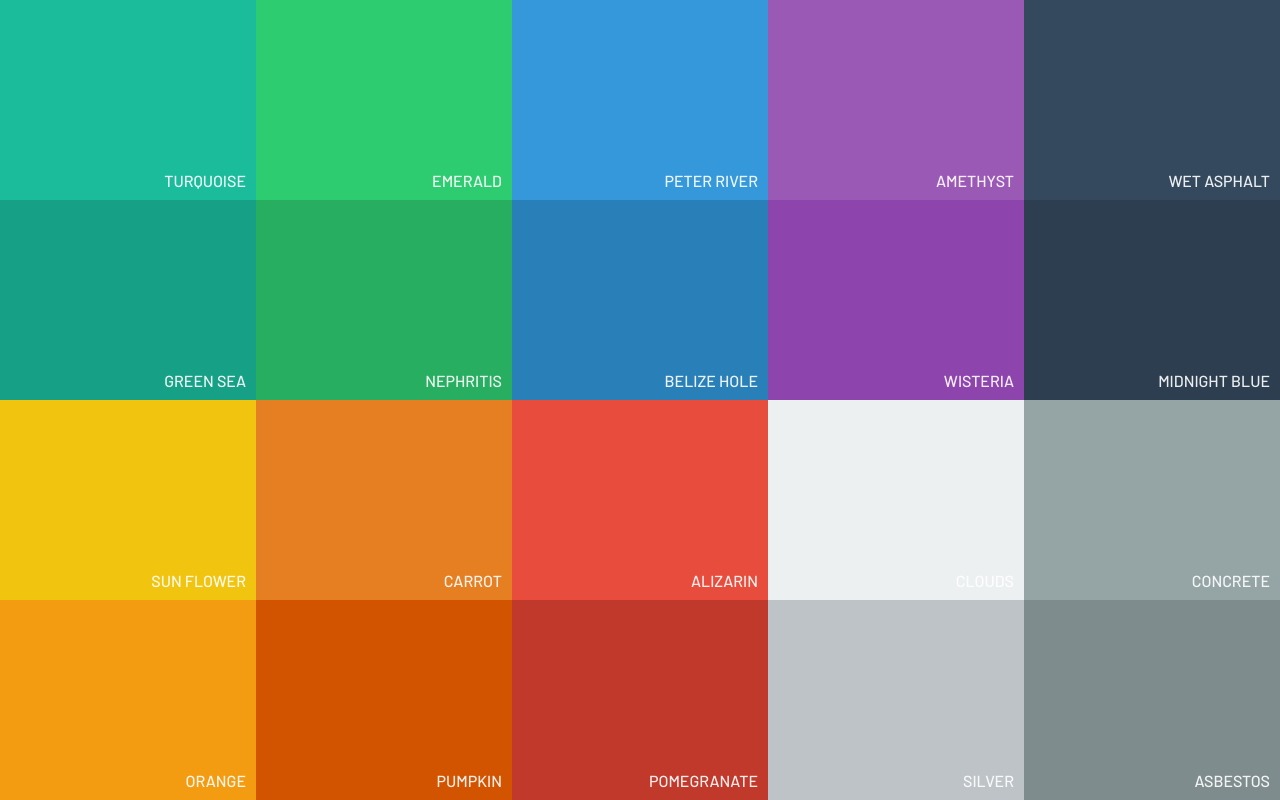
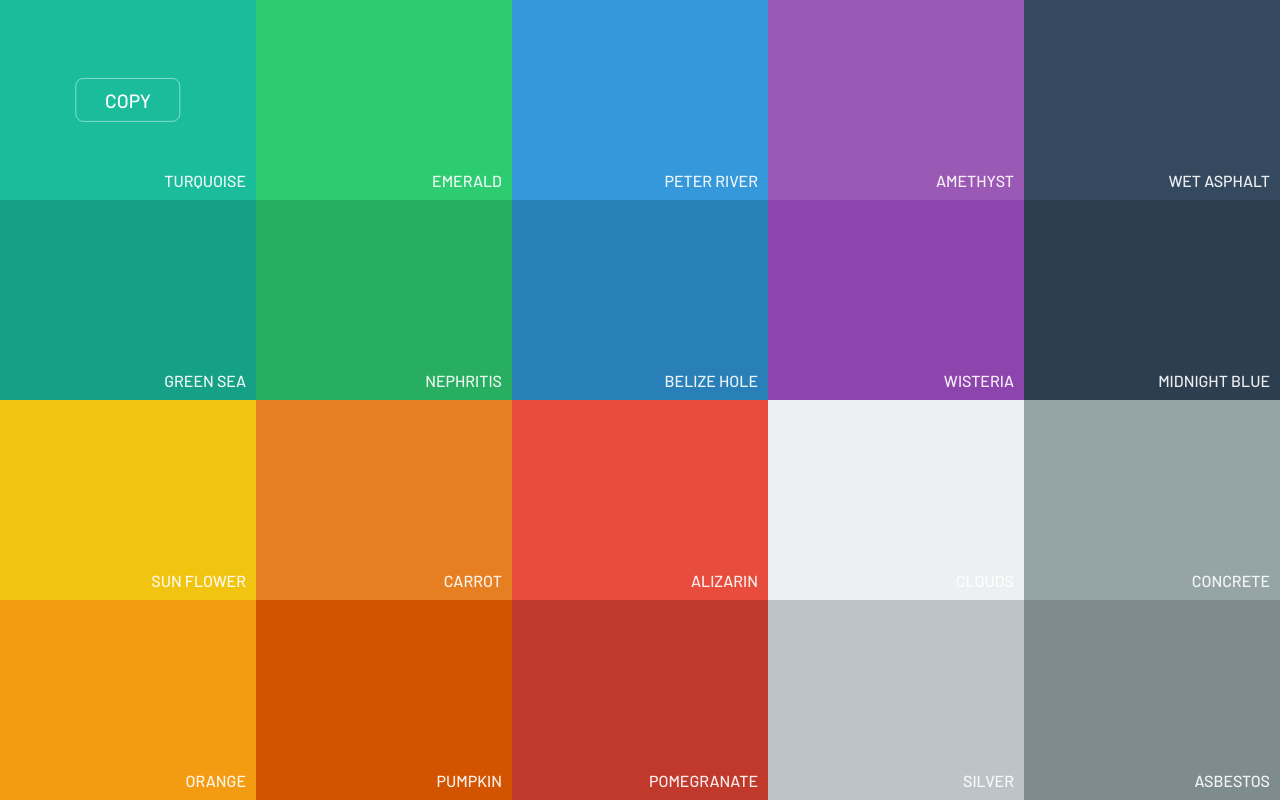
Before and after one commit to navidabdi/flatuicolors-reactjs, a React (Create React App) app: page / in a window 1280 px wide. Built offline with nearby package versions, Linux system fonts and the light colour scheme.

Commit message:
add Copy text when hover the Color component

```diff
--- a/src/components/Color.css
+++ b/src/components/Color.css
@@ -1,6 +1,7 @@
 .color {
   position: relative;
   cursor: pointer;
+  overflow: hidden;
 }
 .color__name {
   position: absolute;
@@ -11,3 +12,22 @@
   opacity: 0.9;
   text-transform: uppercase;
 }
+.color::before {
+  content: 'COPY';
+  position: absolute;
+  color: #fff;
+  font-weight: 500;
+  font-size: 1.2rem;
+  padding: 0.6rem 1.8rem;
+  border-radius: 0.5rem;
+  border: 1px solid rgba(255, 255, 255, 0.459);
+  left: 50%;
+  top: 50%;
+  transform: translate(-50%, 200%);
+  opacity: 0;
+  transition: all 150ms ease-in-out;
+}
+.color:hover::before {
+  transform: translate(-50%, -50%);
+  opacity: 1;
+}
```
